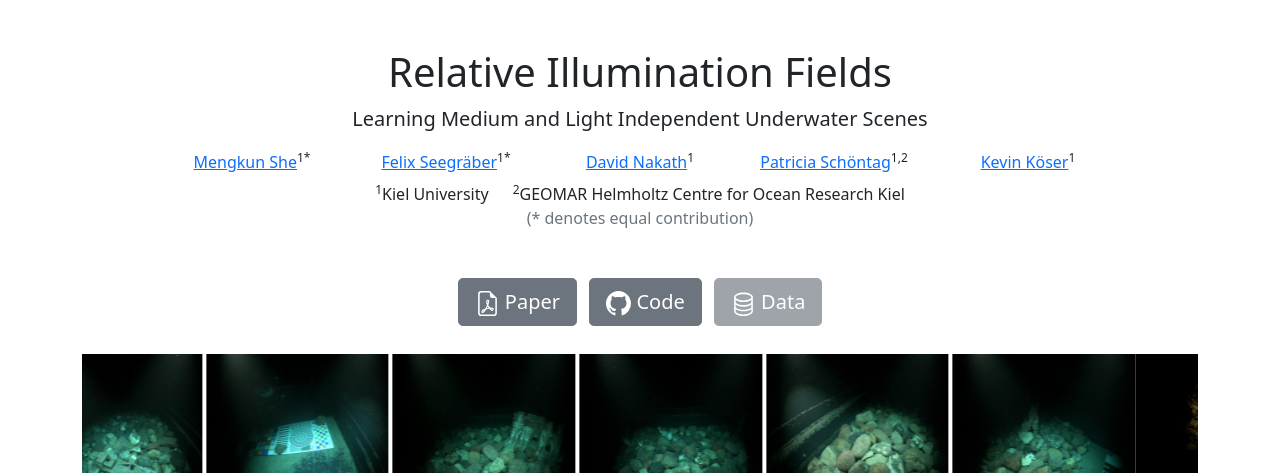
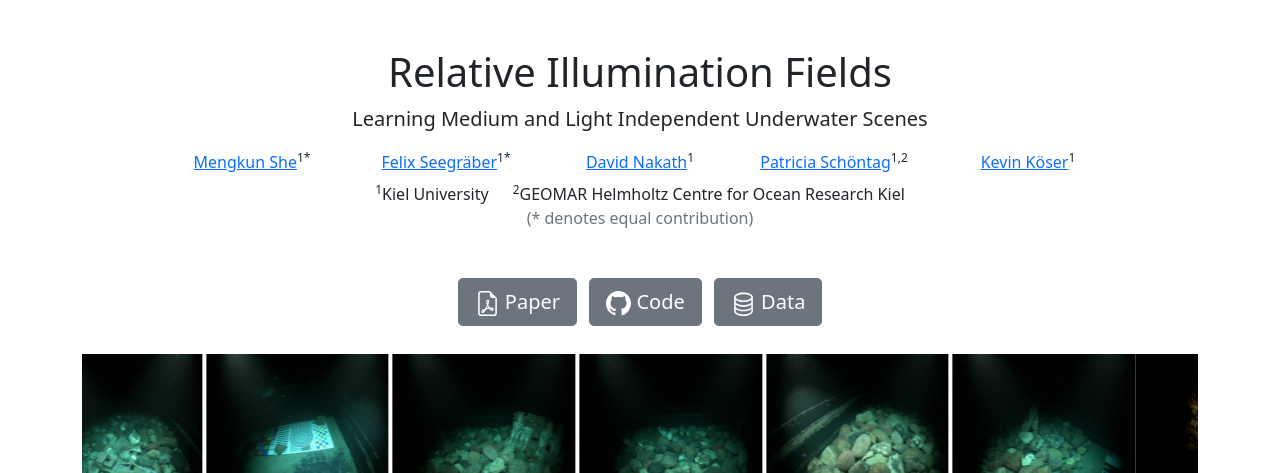
Before and after one commit to MDSKiel/relative-illumination, a plain HTML site: page docs/index.html in a window 1280 px wide. Shown: the top 473 px of the page. Drawn offline with Linux system fonts and the light colour scheme.

Commit message:
Add link to published data

```diff
--- a/docs/index.html
+++ b/docs/index.html
@@ -67,7 +67,7 @@
           <path
             d="M8 0C3.58 0 0 3.58 0 8c0 3.54 2.29 6.53 5.47 7.59.4.07.55-.17.55-.38 0-.19-.01-.82-.01-1.49-2.01.37-2.53-.49-2.69-.94-.09-.23-.48-.94-.82-1.13-.28-.15-.68-.52-.01-.53.63-.01 1.08.58 1.23.82.72 1.21 1.87.87 2.33.66.07-.52.28-.87.51-1.07-1.78-.2-3.64-.89-3.64-3.95 0-.87.31-1.59.82-2.15-.08-.2-.36-1.02.08-2.12 0 0 .67-.21 2.2.82.64-.18 1.32-.27 2-.27s1.36.09 2 .27c1.53-1.04 2.2-.82 2.2-.82.44 1.1.16 1.92.08 2.12.51.56.82 1.27.82 2.15 0 3.07-1.87 3.75-3.65 3.95.29.25.54.73.54 1.48 0 1.07-.01 1.93-.01 2.2 0 .21.15.46.55.38A8.01 8.01 0 0 0 16 8c0-4.42-3.58-8-8-8" />
         </svg></span>&nbsp;Code</a>
-    <a role="button" class="btn btn-secondary btn-lg mx-1 disabled" href="#"><span><svg xmlns="http://www.w3.org/2000/svg"
+    <a role="button" class="btn btn-secondary btn-lg mx-1" href="https://opendata.uni-kiel.de/receive/fdr_mods_00000261"><span><svg xmlns="http://www.w3.org/2000/svg"
           width="25" height="25" fill="currentColor" viewBox="0 0 16 16">
           <path
             d="M4.318 2.687C5.234 2.271 6.536 2 8 2s2.766.27 3.682.687C12.644 3.125 13 3.627 13 4c0 .374-.356.875-1.318 1.313C10.766 5.729 9.464 6 8 6s-2.766-.27-3.682-.687C3.356 4.875 3 4.373 3 4c0-.374.356-.875 1.318-1.313M13 5.698V7c0 .374-.356.875-1.318 1.313C10.766 8.729 9.464 9 8 9s-2.766-.27-3.682-.687C3.356 7.875 3 7.373 3 7V5.698c.271.202.58.378.904.525C4.978 6.711 6.427 7 8 7s3.022-.289 4.096-.777A5 5 0 0 0 13 5.698M14 4c0-1.007-.875-1.755-1.904-2.223C11.022 1.289 9.573 1 8 1s-3.022.289-4.096.777C2.875 2.245 2 2.993 2 4v9c0 1.007.875 1.755 1.904 2.223C4.978 15.71 6.427 16 8 16s3.022-.289 4.096-.777C13.125 14.755 14 14.007 14 13zm-1 4.698V10c0 .374-.356.875-1.318 1.313C10.766 11.729 9.464 12 8 12s-2.766-.27-3.682-.687C3.356 10.875 3 10.373 3 10V8.698c.271.202.58.378.904.525C4.978 9.71 6.427 10 8 10s3.022-.289 4.096-.777A5 5 0 0 0 13 8.698m0 3V13c0 .374-.356.875-1.318 1.313C10.766 14.729 9.464 15 8 15s-2.766-.27-3.682-.687C3.356 13.875 3 13.373 3 13v-1.302c.271.202.58.378.904.525C4.978 12.71 6.427 13 8 13s3.022-.289 4.096-.777c.324-.147.633-.323.904-.525" />
```
Also changed, not shown: 1 other file.
